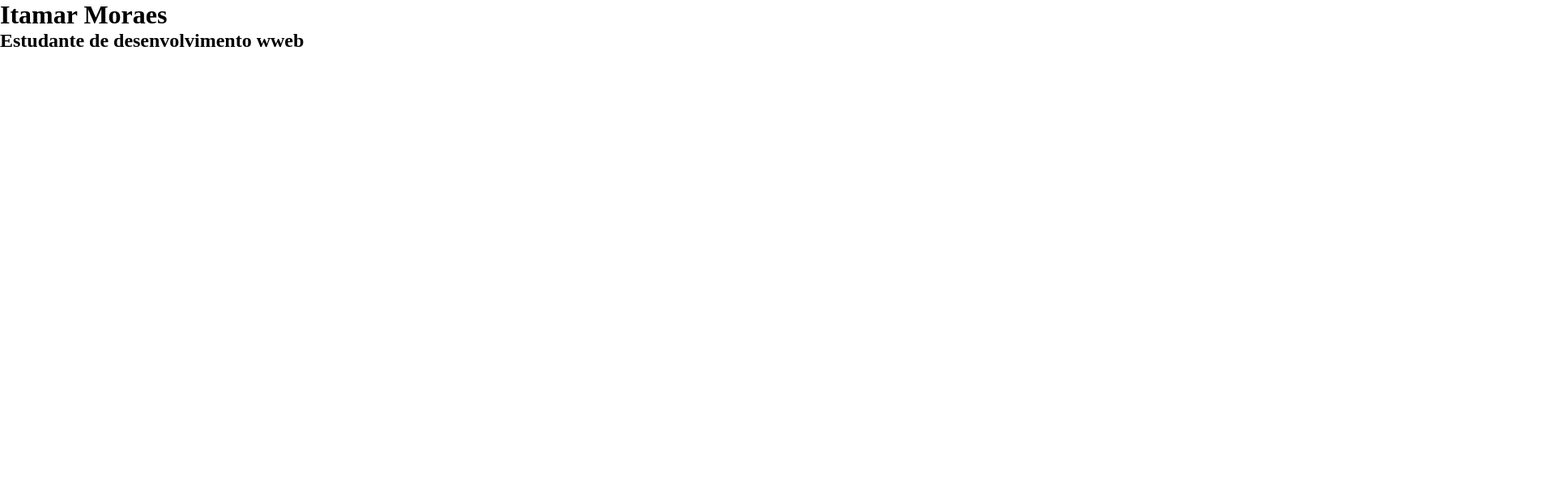
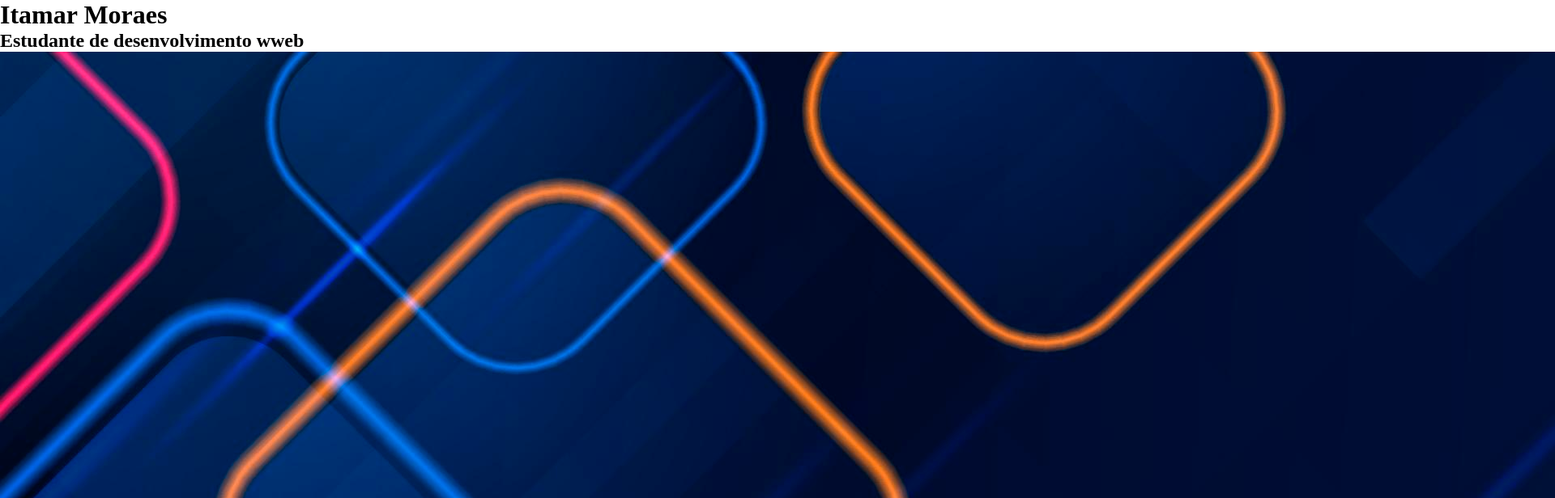
Before and after one commit to ItamarMoraes/html-css, a plain HTML site: page index.html in a window 1280 px wide. Shown: the top 616 px of the page at 81% size, 1920 px wide, since content can reach past the window. Drawn offline with Linux system fonts and the light colour scheme.

Commit message:
Alteração do layout da página.

```diff
--- a/index.html
+++ b/index.html
@@ -11,5 +11,8 @@
         <h1>Itamar Moraes</h1>
         <h2>Estudante de desenvolvimento wweb</h2>
     </header>
+    <div class="topo">
+        <img src="./assets/img/plano de fundo.jpg" alt="">
+    </div>
 </body>
 </html>
```
Also changed, not shown: assets/img/plano de fundo.jpg (added).
